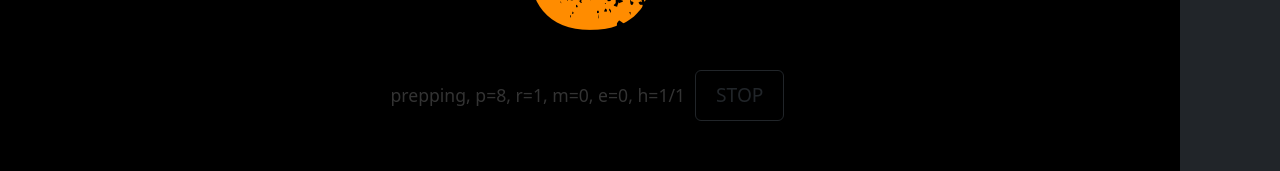
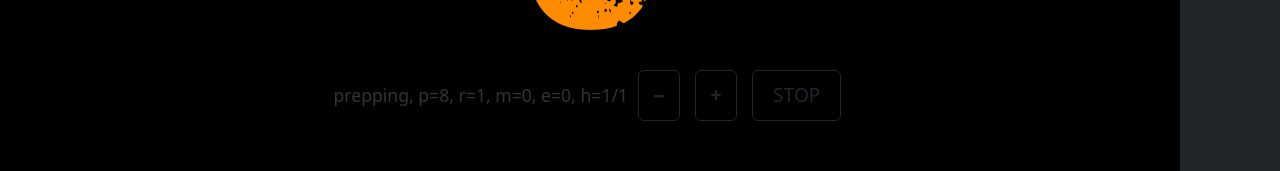
Before and after one commit to allanrh/ubtimer, an Angular app: page /timer/2025-2 in a window 1280 px wide. Both pictures are taken after a click on the button "START". Shown: the part 453-624 px from the top of the page. Built offline with nearby package versions, Linux system fonts and the light colour scheme.

Commit message:
Re-enable pause, nudge by 50ms

```diff
--- a/src/app/timer/timer.component.html
+++ b/src/app/timer/timer.component.html
@@ -51,15 +51,15 @@
 
           <button type="button" class="btn btn-outline-dark" *ngIf="init" (click)="start()">START</button>
 
-          <!-- Sync adjustment buttons (only when running or paused) -->
-          <button type="button" class="btn btn-outline-dark sync-btn" *ngIf="running || paused" (click)="adjustSync(-50)">
+          <!-- Sync adjustment buttons (when running, paused, or prepping) -->
+          <button type="button" class="btn btn-outline-dark sync-btn" *ngIf="running || paused || prepping" (click)="adjustSync(-50)">
             −
           </button>
-          <button type="button" class="btn btn-outline-dark sync-btn" *ngIf="running || paused" (click)="adjustSync(50)">
+          <button type="button" class="btn btn-outline-dark sync-btn" *ngIf="running || paused || prepping" (click)="adjustSync(50)">
             +
           </button>
 
-          <button type="button" class="btn btn-outline-dark" *ngIf="false && running" (click)="pause()">PAUSE</button>
+          <button type="button" class="btn btn-outline-dark" *ngIf="running" (click)="pause()">PAUSE</button>
           <button type="button" class="btn btn-outline-dark" *ngIf="paused" (click)="continue()">CONTINUE</button>
           <button type="button" class="btn btn-outline-dark" *ngIf="done" (click)="reset()">RESET</button>
           <button type="button" class="btn btn-outline-dark"  *ngIf="prepping || running || paused" (click)="stop()">STOP</button>
--- a/src/app/timer/timer.component.ts
+++ b/src/app/timer/timer.component.ts
@@ -357,7 +357,7 @@ export class TimerComponent implements OnInit, OnDestroy, AfterViewInit {
   }
 
   public adjustSync(ms: number) {
-    if (this.running || this.paused) {
+    if (this.running || this.paused || this.prepping) {
       // Shift the start time to make the display jump forward/backward
       // Subtracting from startTime makes elapsed time increase (shift forward)
       this.startTime -= ms
```
